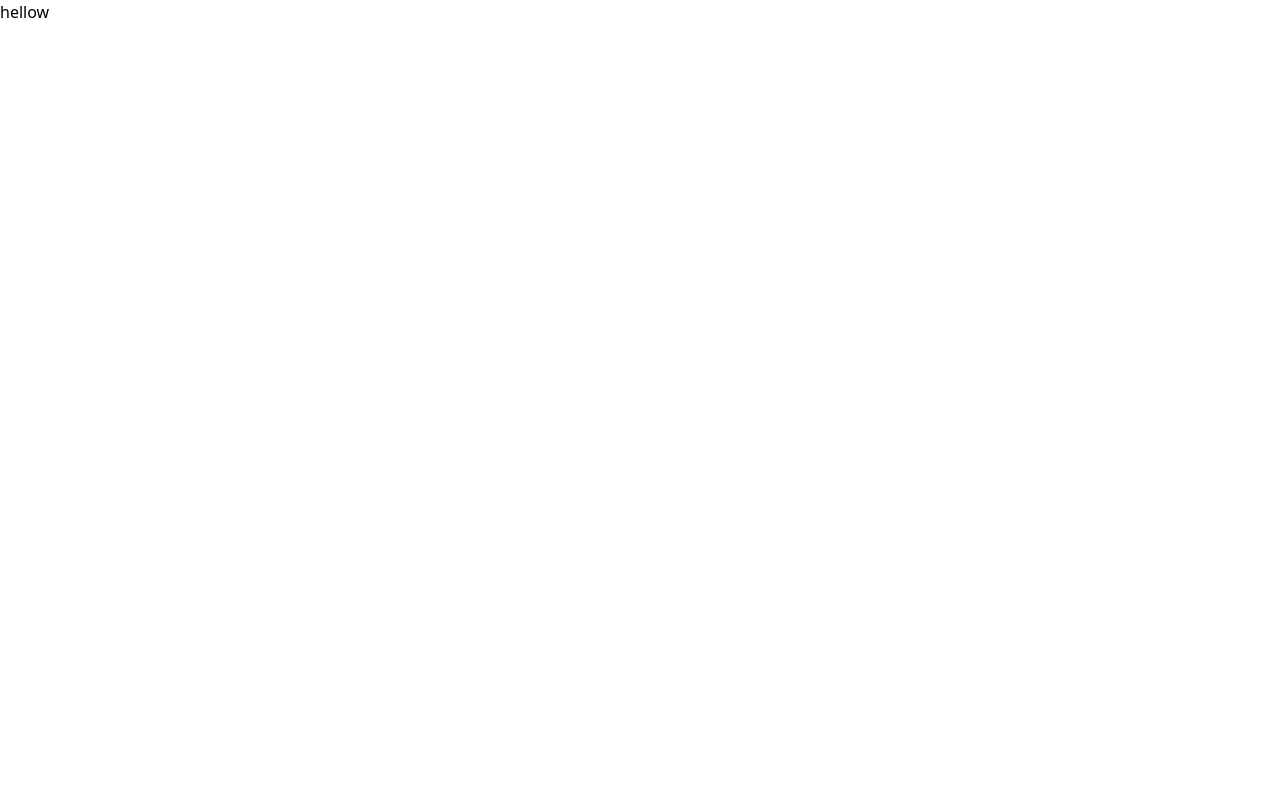
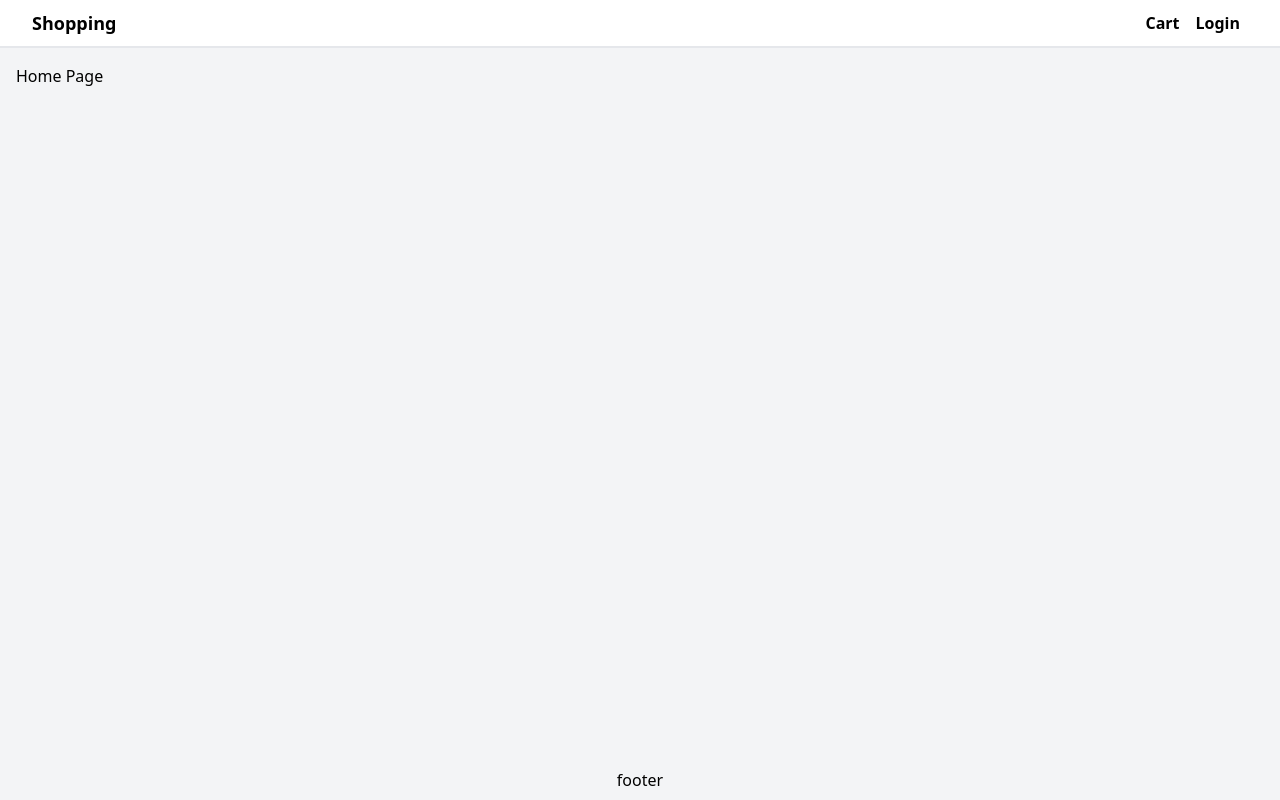
Before and after one commit to Reza0101/shopify-nextjs, a Next.js app: page / in a window 1280 px wide. Built offline with nearby package versions, Linux system fonts and the light colour scheme.

Commit message:
create header and footer

```diff
--- a/components/Layout.tsx
+++ b/components/Layout.tsx
@@ -1,13 +1,34 @@
+import Head from "next/head";
+import Link from "next/link";
+
 type Props = {
-  children: string | JSX.Element | JSX.Element[];
+  children: string | JSX.Element | JSX.Element[]
+  title: string
 };
-function Layout({children}: Props) {
+function Layout({children, title}: Props) {
   return (
     <>
-      <div>
-        <header></header>
-        <main>{children}</main>
-        <footer></footer>
+    <Head>
+        <title>{`${title} - Shopping`}</title>
+    </Head>
+      <div className="flex flex-col min-h-screen justify-between">
+        <header>
+            <nav className="flex bg-white h-12 px-8 justify-between items-center border-b-2">
+                <Link href='/'>
+                  <p className="text-lg font-bold">Shopping</p>
+                </Link>
+                <div className="flex font-bold">
+                  <Link href='/cart'>
+                    <p className="p-2">Cart</p>
+                  </Link>
+                  <Link href='/login'>
+                    <p className="p-2">Login</p>
+                  </Link>
+                </div>
+            </nav>
+        </header>
+        <main className="container m-auto mt-4 px-4">{children}</main>
+        <footer className="flex justify-center items-center h-10">footer</footer>
       </div>
     </>
   );
--- a/pages/_app.tsx
+++ b/pages/_app.tsx
@@ -1,6 +1,10 @@
-import '@/styles/globals.css'
-import type { AppProps } from 'next/app'
+import "@/styles/globals.css";
+import type { AppProps } from "next/app";
 
 export default function App({ Component, pageProps }: AppProps) {
-  return <Component {...pageProps} />
+  return (
+    <div className="bg-gray-100">
+      <Component {...pageProps} />
+    </div>
+  );
 }
--- a/pages/index.tsx
+++ b/pages/index.tsx
@@ -4,8 +4,8 @@ import Layout from "../components/Layout";
 const Home = () => {
   return (
     <>
-      <Layout>
-        <div>hellow</div>
+      <Layout title="Home Page">
+        Home Page
       </Layout>
     </>
   );
```
